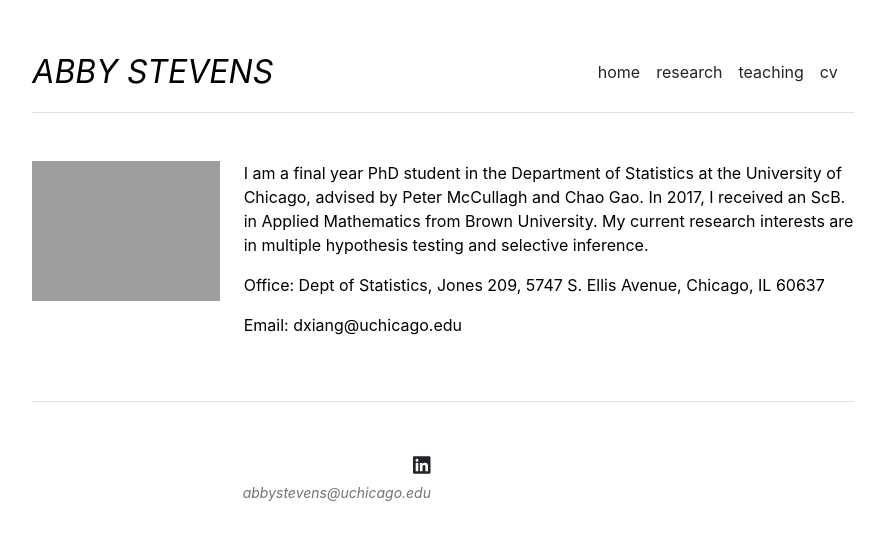
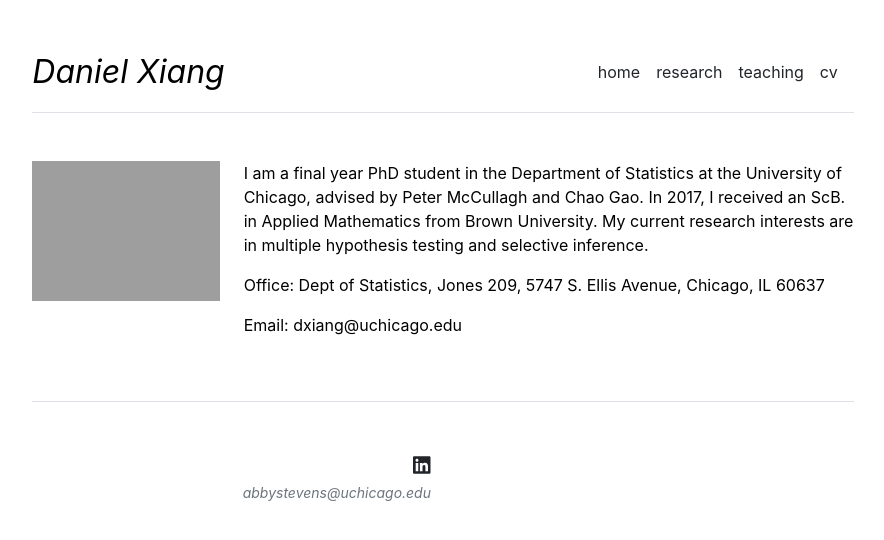
Before and after one commit to dan-xiang/dan-xiang.github.io, a Jekyll site: the page built from index.md, in a window 1280 px wide. Shown: the top 540 px of the page, without its empty margins (197-1081 px from the left). Built offline with Jekyll 4.4.1, drawn with Linux system fonts in a browser that asks for light colours.

Commit message:
Update _config.yml
Signed-off-by: dan-xiang <120136833+dan-xiang@users.noreply.github.com>

```diff
--- a/_config.yml
+++ b/_config.yml
@@ -1,4 +1,4 @@
-url: "https://www.abbystevens.com" # the base hostname & protocol for your site, e.g. http://example.com
+url: "https://www.danxiang.com" # the base hostname & protocol for your site, e.g. http://example.com
 baseurl: "" # the subpath of your site, e.g. /blog
-title: "ABBY STEVENS" # the name of your site, e.g. ACME Corp.
+title: "Daniel Xiang" # the name of your site, e.g. ACME Corp.
 description: ""
```
